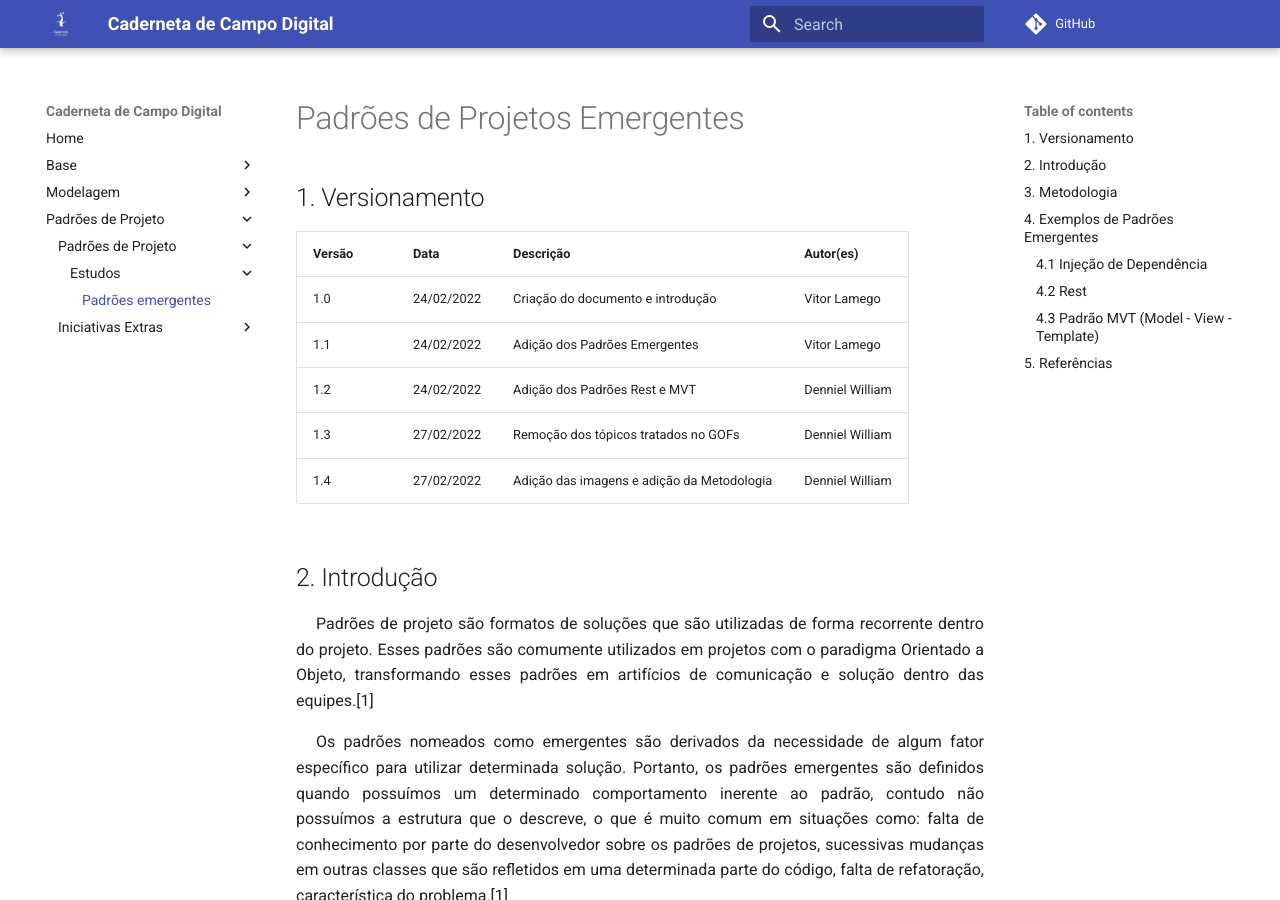
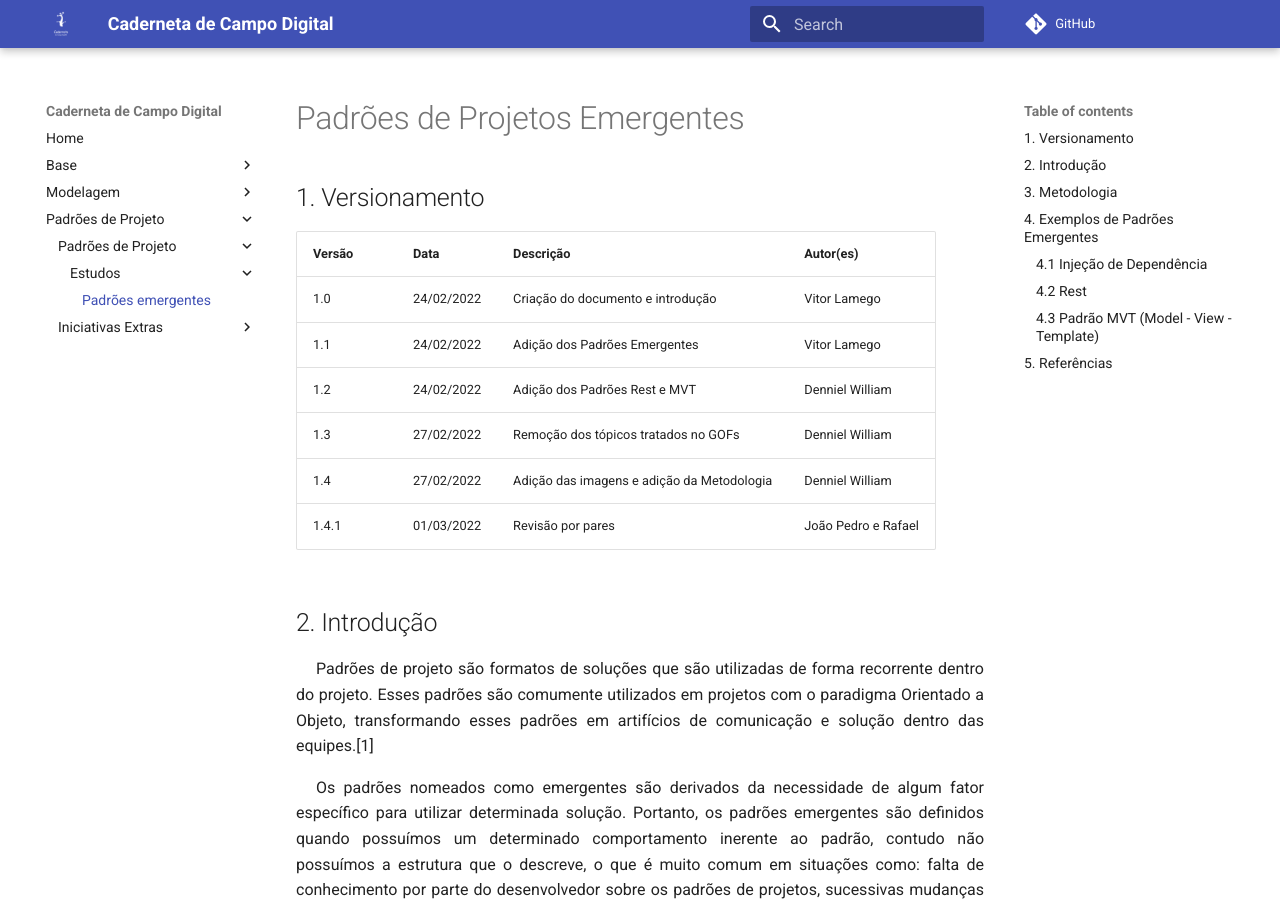
Before and after one commit to UnBArqDsw2021-2/2021.2_G4_CadernetaDeCampoDigital_docs, an MkDocs documentation site: the page built from docs/padroes_projetos/estudos/padroes_emergentes.md, in a window 1280 px wide and 900 px high. Built offline with MkDocs 1.6.1 and Material for MkDocs 9.7.7, drawn with Linux system fonts in a browser that asks for light colours; comment, search, counter and statistics services are not loaded.

Commit message:
#92 Adicionando revisão por pares no versionamento

```diff
--- a/docs/padroes_projetos/estudos/padroes_emergentes.md
+++ b/docs/padroes_projetos/estudos/padroes_emergentes.md
@@ -5,12 +5,11 @@
 | Versão | Data       | Descrição                                             | Autor(es)                     |
 | ------ | ---------- | ----------------------------------------------------- | ----------------------------- |
 | 1.0    | 24/02/2022 | Criação do documento e introdução                     | Vitor Lamego |
-| 1.1    | 24/02/2022 | Adição dos Padrões Emergentes                     | Vitor Lamego |
-| 1.2    | 24/02/2022 | Adição dos Padrões Rest e MVT                     | Denniel William |
-| 1.3    | 27/02/2022 | Remoção dos tópicos tratados no GOFs              | Denniel William |
-| 1.4    | 27/02/2022 | Adição das imagens e adição da Metodologia       | Denniel William |
-
-
+| 1.1    | 24/02/2022 | Adição dos Padrões Emergentes                         | Vitor Lamego |
+| 1.2    | 24/02/2022 | Adição dos Padrões Rest e MVT                         | Denniel William |
+| 1.3    | 27/02/2022 | Remoção dos tópicos tratados no GOFs                  | Denniel William |
+| 1.4    | 27/02/2022 | Adição das imagens e adição da Metodologia            | Denniel William |
+| 1.4.1  | 01/03/2022 | Revisão por pares                                     | João Pedro e Rafael |
 
 ## 2. Introdução
 
```
